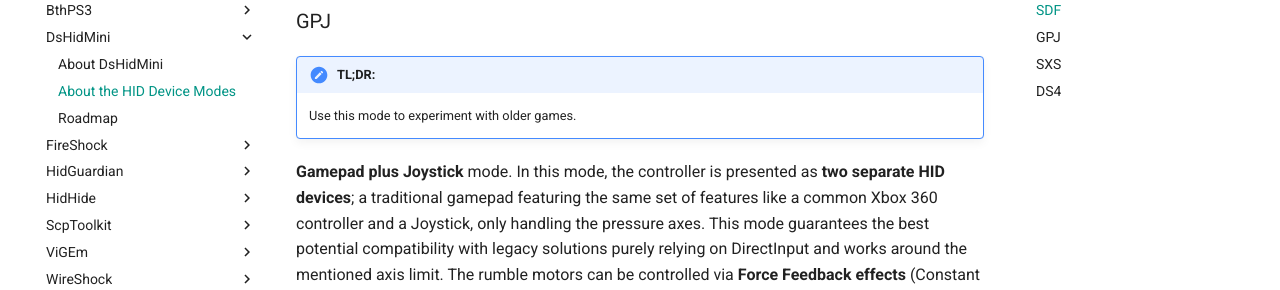
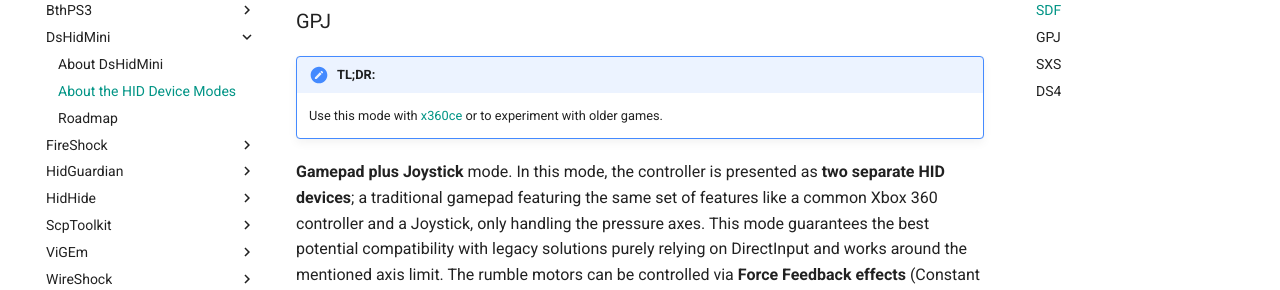
Before and after one commit to nefarius/ViGEm.github.io, an MkDocs documentation site: the page built from docs/projects/DsHidMini/HID-Device-Modes-Explained.md, in a window 1280 px wide and 900 px high, scrolled down 988 px. Shown: the part 152-442 px from the top of the window. Built offline with MkDocs 1.6.1 and Material for MkDocs 9.7.7, drawn with Linux system fonts in a browser that asks for light colours; comment, search, counter and statistics services are not loaded.

Commit message:
Added x360ce hint

```diff
--- a/docs/projects/DsHidMini/HID-Device-Modes-Explained.md
+++ b/docs/projects/DsHidMini/HID-Device-Modes-Explained.md
@@ -24,7 +24,7 @@
 ### GPJ
 
 !!! important "TL;DR:"
-    Use this mode to experiment with older games.
+    Use this mode with [x360ce](https://www.x360ce.com/) or to experiment with older games.
 
 **Gamepad plus Joystick** mode. In this mode, the controller is presented as **two separate HID devices**; a traditional gamepad featuring the same set of features like a common Xbox 360 controller and a Joystick, only handling the pressure axes. This mode guarantees the best potential compatibility with legacy solutions purely relying on DirectInput and works around the mentioned axis limit. The rumble motors can be controlled via **Force Feedback effects** (Constant Force Effect).
 
```
